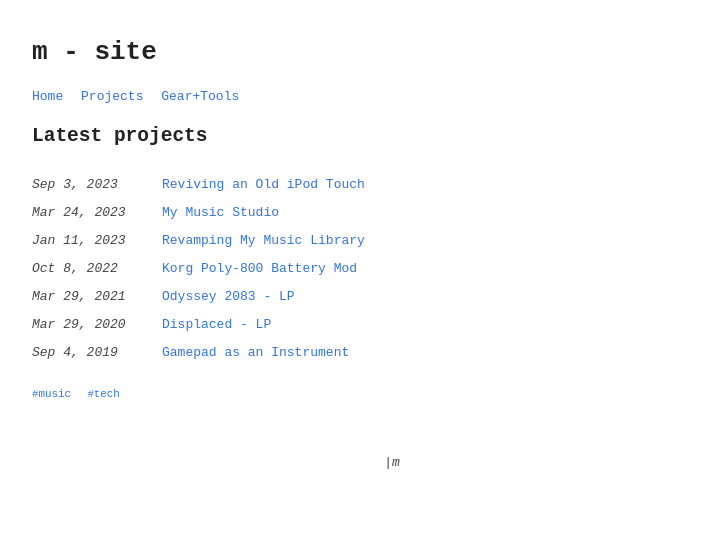
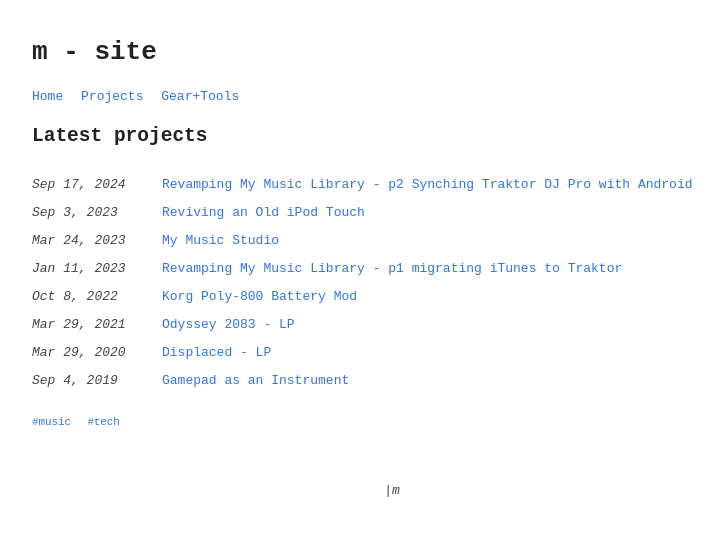
Before and after one commit to matis-io/matis-io.github.io, a Jekyll site: the page built from blog.md, in a window 1280 px wide. Shown: the top 536 px of the page, without its empty margins (248-971 px from the left). Built offline with Jekyll 4.4.1, drawn with Linux system fonts in a browser that asks for light colours; part of the change alters nothing that is shown.

Commit message:
Added revamping my music part 2

```diff
--- a/_posts/2023-01-11-Revamping_My_Music_Library.md
+++ b/_posts/2023-01-11-Revamping_My_Music_Library.md
@@ -1,6 +1,6 @@
 ---
 layout: post
-title:  "Revamping My Music Library"
+title:  "Revamping My Music Library - p1 migrating iTunes to Traktor"
 date:   2023-01-11
 tags: [music, tech]
 ---
--- /dev/null
+++ b/_posts/2024-09-17-Revamping_My_Music_Library_p2.md
@@ -0,0 +1,52 @@
+---
+layout: post
+title:  "Revamping My Music Library - p2 Synching Traktor DJ Pro with Android"
+date:   2024-09-17
+tags: [music, tech]
+---
+
+After recently migrating my music collection to Traktor DJ, I embarked on a mission to seamlessly sync it to my Android phone for offline and mobile listening. Here's how I achieved this, step by step.
+
+**Exporting Playlists from Traktor DJ**
+
+The first step was finding a way to regularly export playlists from Traktor DJ, which doesn't natively support this feature. After some research, I discovered a script on [GitHub](https://github.com/lord-carlos/traktor-2-playlist) that could do the job (big thanks to [lord-carlos](https://github.com/lord-carlos) for the initial work on the script). I contributed a few modifications to tailor it to my specific needs, ensuring it could handle my library's structure and export formats.
+
+An unexpected benefit of this script is that I can now play all my playlists using any music app that supports standard playlist formats:
+![Music Player](/images/musicPlayer.png)
+
+**The Synchronization Solution: Enter Syncthing**
+
+With the playlists exported, the next step was to push these playlists, together with music files to my phone. For this, I turned to [Syncthing](https://syncthing.net/), an open-source file synchronization tool.
+
+**Quick Syncthing Introduction**
+
+Syncthing is a free, decentralized file synchronization application that works across various platforms. It allows you to keep folders synced between multiple devices without relying on a central server. Here's why it's great for this setup:
+- Real-time synchronization
+- End-to-end encryption
+- No size limits or restrictions
+- Works on both desktop and mobile devices
+
+**Finding the Right Android Music Player**
+
+After trying several Android music players, I found that [Vinyl](https://github.com/VinylMusicPlayer/VinylMusicPlayer?tab=readme-ov-file) was the perfect match for my setup. It seamlessly imports the synced playlists without requiring any manual edits, making it a hassle-free solution for enjoying my Traktor DJ library on Android.
+
+**Streamlining the Process**
+
+To make the entire sync process as smooth as possible, I created a second script that:
+1. Clears the folder where I store playlist
+2. Runs the first script to export fresh playlists from Traktor DJ
+3. Launches Syncthing on my computer
+
+With this automation in place, all I need to do is:
+1. Run the second script on my computer
+2. Launch Syncthing on my Android device and wait for the changes to sync
+
+And voilà! My entire Traktor DJ library, complete with up-to-date playlists, is ready for on-the-go listening.
+Traktor on the left and Vinyl on Android on the right:
+![Traktor and Vinyl](/images/traktorAndVinyl.png)
+
+**Conclusion**
+
+This setup has revolutionized how I interact with my music library. Not only can I manage and organize my tracks professionally in Traktor DJ, but I can also enjoy my entire collection on my phone with minimal effort.
+
+You can check out the <a href="{{ site.url }}/blog/korg-poly-800-mod">first part of my music library revamp series</a>, where I detailed my process of migrating from iTunes to Traktor DJ.
```
Also changed, not shown: images/musicPlayer.png (added), images/traktorAndVinyl.png (added), 1 other file.
